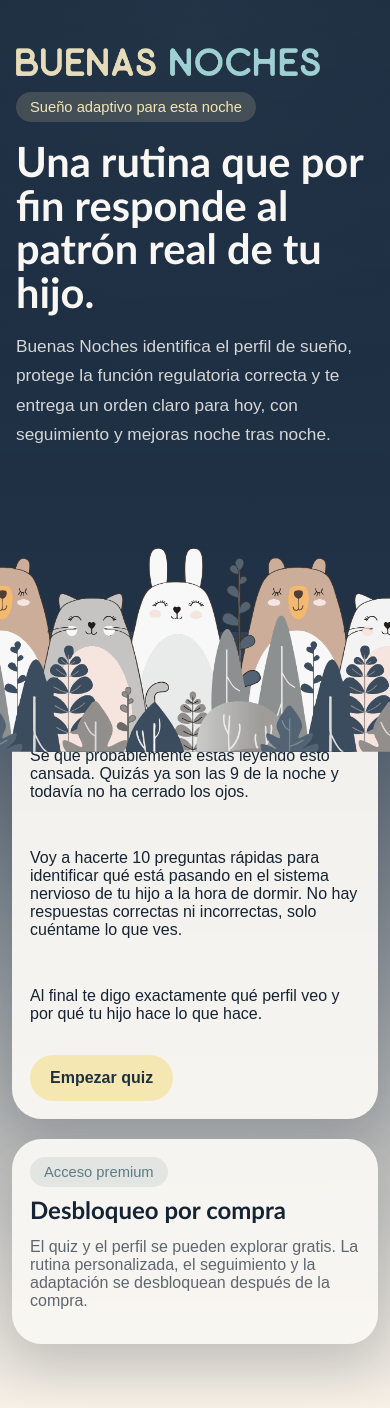
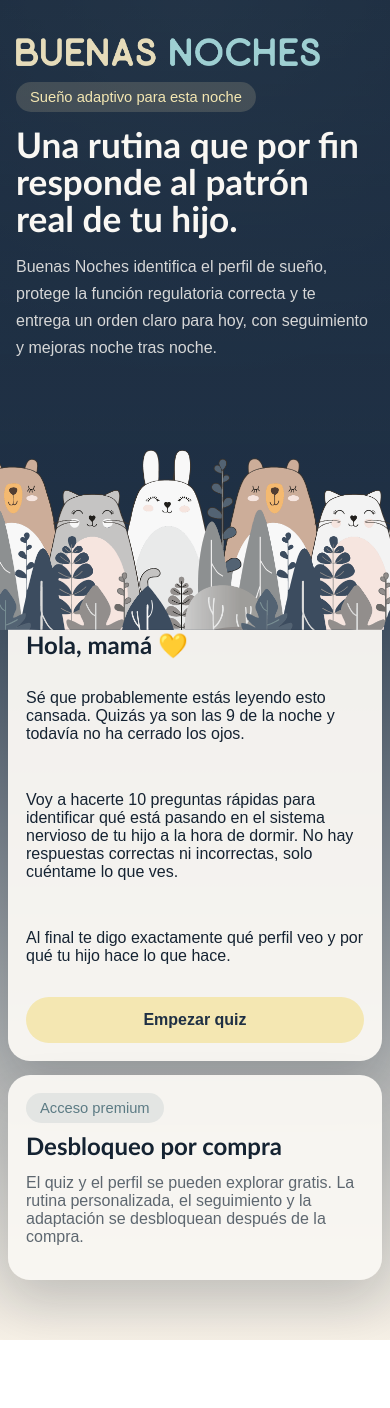
Before and after one commit to YeagerMyster82/buenas-noches-app, a Next.js app: page / in a window 390 px wide. After the commit the page ends 1340 px from the top, so only its background shows below. Built offline with nearby package versions, Linux system fonts and the light colour scheme.

Commit message:
Add files via upload

```diff
--- a/app/globals.css
+++ b/app/globals.css
@@ -26,6 +26,7 @@ body {
   background: linear-gradient(180deg, #182536 0%, #21344a 36%, #f6f0e6 100%);
   color: #f9f7f3;
   font-family: Arial, sans-serif;
+  overflow-x: hidden;
 }
 
 img {
@@ -46,12 +47,43 @@ body {
 
 .shell {
   min-height: 100vh;
+  padding-bottom: max(32px, env(safe-area-inset-bottom));
+}
+
+.install-banner {
+  width: min(1180px, calc(100% - 24px));
+  margin: 16px auto 0;
+  border-radius: 24px;
+  padding: 18px;
+  display: flex;
+  justify-content: space-between;
+  gap: 16px;
+  align-items: center;
+  background: linear-gradient(135deg, rgba(31, 48, 68, 0.96), rgba(69, 88, 116, 0.96));
+  box-shadow: var(--shadow);
+}
+
+.install-banner p,
+.install-banner strong {
+  margin: 0;
+}
+
+.install-banner p {
+  color: rgba(249, 247, 243, 0.76);
+  margin-top: 6px;
+}
+
+.install-banner__actions {
+  display: flex;
+  gap: 10px;
+  align-items: center;
+  flex-wrap: wrap;
 }
 
 .hero {
   position: relative;
   overflow: hidden;
-  padding: 48px 16px 0;
+  padding: 28px 16px 0;
 }
 
 .hero-overlay {
@@ -73,7 +105,7 @@ body {
 .hero-copy {
   width: min(1180px, 100%);
   margin: 0 auto;
-  padding: 0 0 240px;
+  padding: 18px 0 176px;
 }
 
 .brand-logo {
@@ -91,8 +123,8 @@ body {
 
 .hero h1 {
   max-width: 700px;
-  margin-top: 18px;
-  font-size: clamp(2.6rem, 5vw, 4.6rem);
+  margin-top: 14px;
+  font-size: clamp(2.2rem, 5vw, 4.3rem);
 }
 
 .hero p {
@@ -103,8 +135,8 @@ body {
 }
 
 .hero-animals {
-  width: min(1220px, 110%);
-  margin: -180px auto 0;
+  width: min(1100px, 104%);
+  margin: -132px auto 0;
 }
 
 .eyebrow,
@@ -125,7 +157,7 @@ body {
 
 .grid {
   width: min(1180px, calc(100% - 24px));
-  margin: -120px auto 64px;
+  margin: -76px auto 64px;
   display: grid;
   grid-template-columns: 1.2fr 0.8fr;
   gap: 20px;
@@ -137,6 +169,7 @@ body {
   border-radius: var(--radius-xl);
   box-shadow: var(--shadow);
   padding: 24px;
+  overflow: hidden;
 }
 
 .main-card {
@@ -314,6 +347,7 @@ textarea {
   border-radius: 16px;
   padding: 14px 16px;
   background: #fff;
+  font-size: 16px;
 }
 
 textarea {
@@ -335,28 +369,86 @@ svg {
 }
 
 @media (max-width: 960px) {
+  .install-banner {
+    flex-direction: column;
+    align-items: stretch;
+  }
+
   .grid {
     grid-template-columns: 1fr;
+    margin-top: -56px;
   }
 
   .main-card {
     grid-row: auto;
   }
+
+  .hero-copy {
+    padding-bottom: 152px;
+  }
+
+  .hero-animals {
+    width: 132%;
+    margin-left: -14%;
+    margin-top: -112px;
+  }
 }
 
 @media (max-width: 640px) {
+  .install-banner {
+    width: calc(100% - 16px);
+    margin-top: 12px;
+    padding: 14px;
+    border-radius: 20px;
+  }
+
+  .install-banner__actions,
+  .inline-actions {
+    display: grid;
+    grid-template-columns: 1fr;
+  }
+
+  .button {
+    width: 100%;
+    justify-content: center;
+  }
+
   .hero-copy {
-    padding-bottom: 170px;
+    padding: 10px 0 122px;
   }
 
   .hero-animals {
-    width: 170%;
+    width: 150%;
     max-width: none;
-    margin-left: -28%;
-    margin-top: -130px;
+    margin-left: -22%;
+    margin-top: -86px;
   }
 
   .card {
     padding: 18px;
+    border-radius: 22px;
+  }
+
+  .hero h1 {
+    font-size: 2.2rem;
+  }
+
+  .hero p {
+    font-size: 1rem;
+  }
+
+  .grid {
+    width: calc(100% - 16px);
+    gap: 14px;
+    margin-bottom: 28px;
+  }
+
+  .summary-grid {
+    grid-template-columns: 1fr 1fr;
+  }
+
+  .step-topline {
+    flex-direction: column;
+    align-items: flex-start;
   }
 }
--- a/app/layout.jsx
+++ b/app/layout.jsx
@@ -4,6 +4,23 @@ export const metadata = {
   title: "Buenas Noches",
   description:
     "Rutinas adaptivas de sueño basadas en el perfil del sistema nervioso de tu hijo.",
+  manifest: "/manifest.webmanifest",
+  appleWebApp: {
+    capable: true,
+    statusBarStyle: "black-translucent",
+    title: "Buenas Noches",
+  },
+  icons: {
+    icon: "/brand/logo-buenas-noches.png",
+    apple: "/brand/logo-buenas-noches.png",
+  },
+};
+
+export const viewport = {
+  width: "device-width",
+  initialScale: 1,
+  viewportFit: "cover",
+  themeColor: "#1f3044",
 };
 
 export default function RootLayout({ children }) {
```
Also changed, not shown: app/manifest.js (added, +24 -0 lines).
